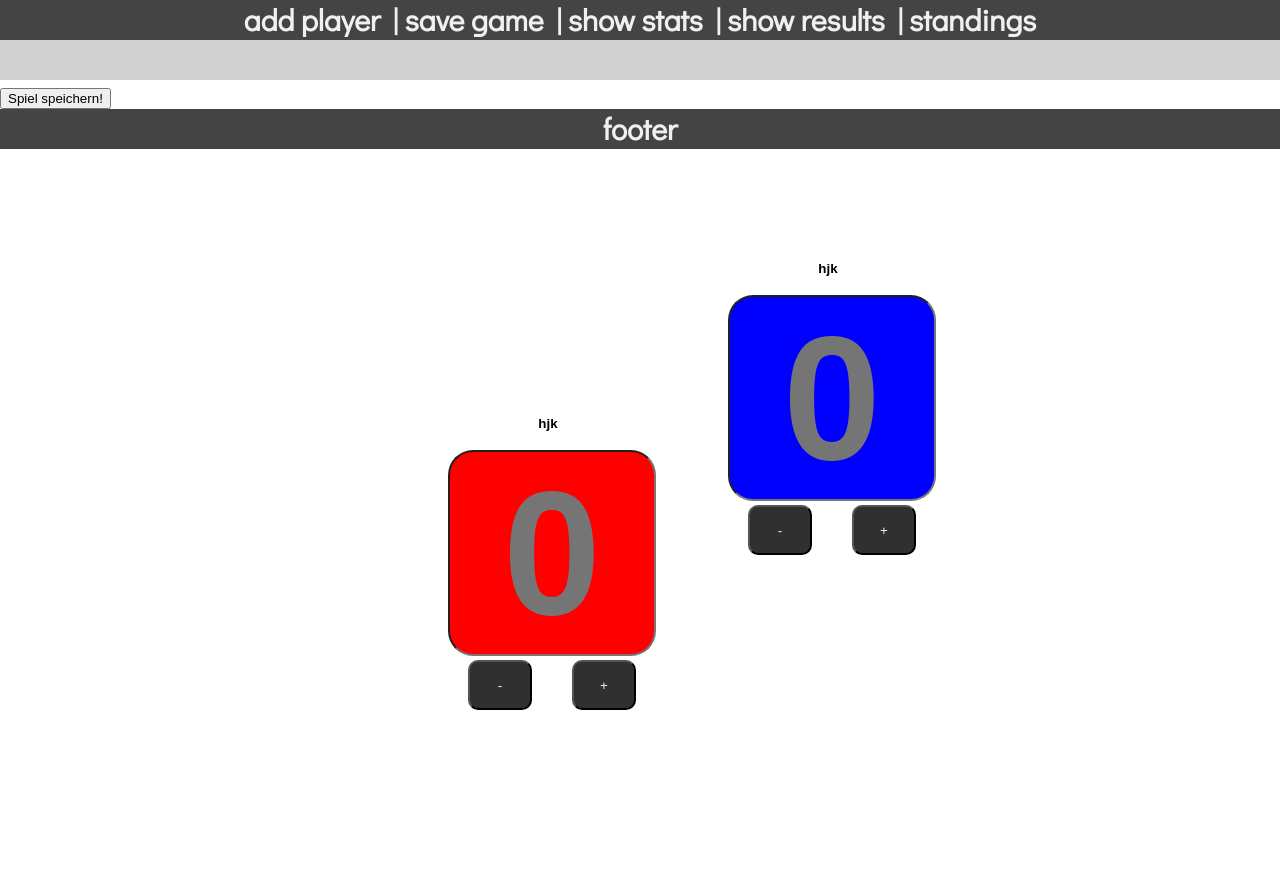
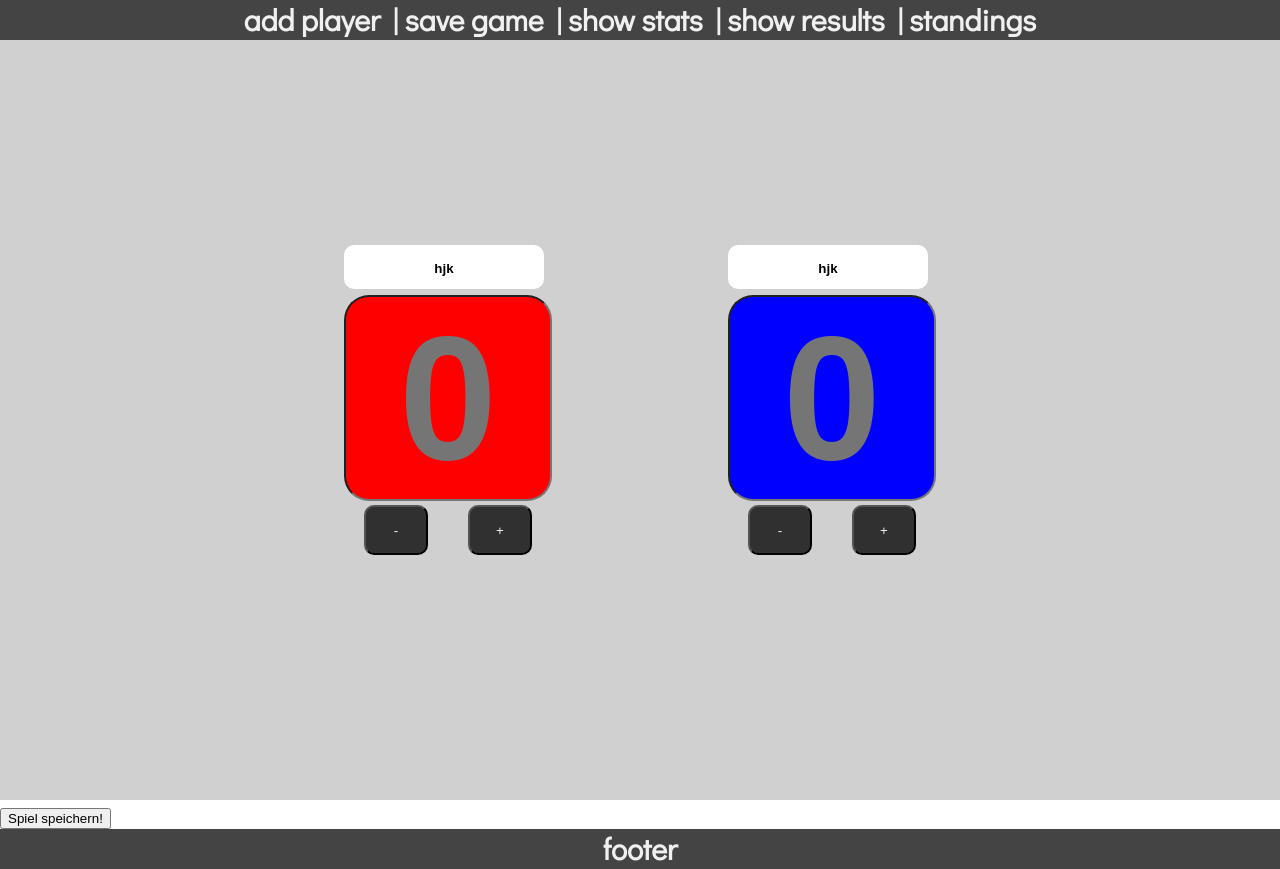
Before and after one commit to fgjhhkfk/scoreboard, a Flask app: page / in a window 1280 px wide. Before the commit the page ends 710 px from the top, so only its background shows below. Run offline with Flask 2, Linux system fonts and the light colour scheme; data comes from the database, SQL or seed files in the repository; some libraries are stand-ins or nearby versions.

Commit message:
Darstellung der Seite gefixt

```diff
--- a/scoreboard/static/css/home.css
+++ b/scoreboard/static/css/home.css
@@ -17,7 +17,7 @@ html, body{
     'header header header header header'
     'left  side1 blubb  side2 right'
     'footer footer footer footer footer';
-    min-height: 100%;
+    min-height: 100vh;
     grid-template-rows: 40px 1fr 40px;
     background: var(--main-bg-color);
 }
@@ -39,6 +39,7 @@ html, body{
     position: absolute;
     top: 50%;
     left: 35%;
+    transform: translate(-50%, -50%);
     -moz-transform: translate(-50%, -50%);
 }
 
@@ -87,6 +88,7 @@ html, body{
     top: 50%;
     left: 65%;
     transform: translate(-50%, -50%);
+    -moz-transform: translate(-50%, -50%);
 }
 
 .modify{
```
